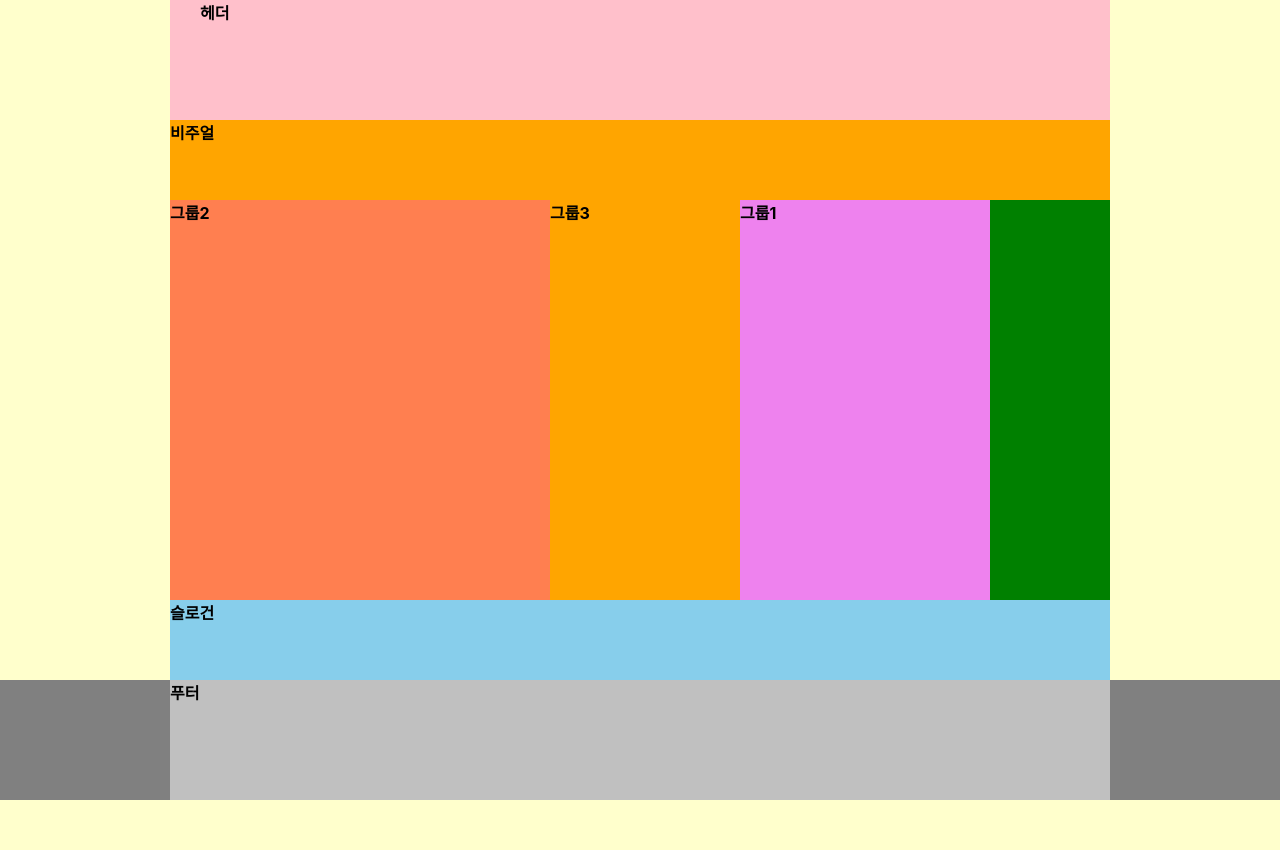
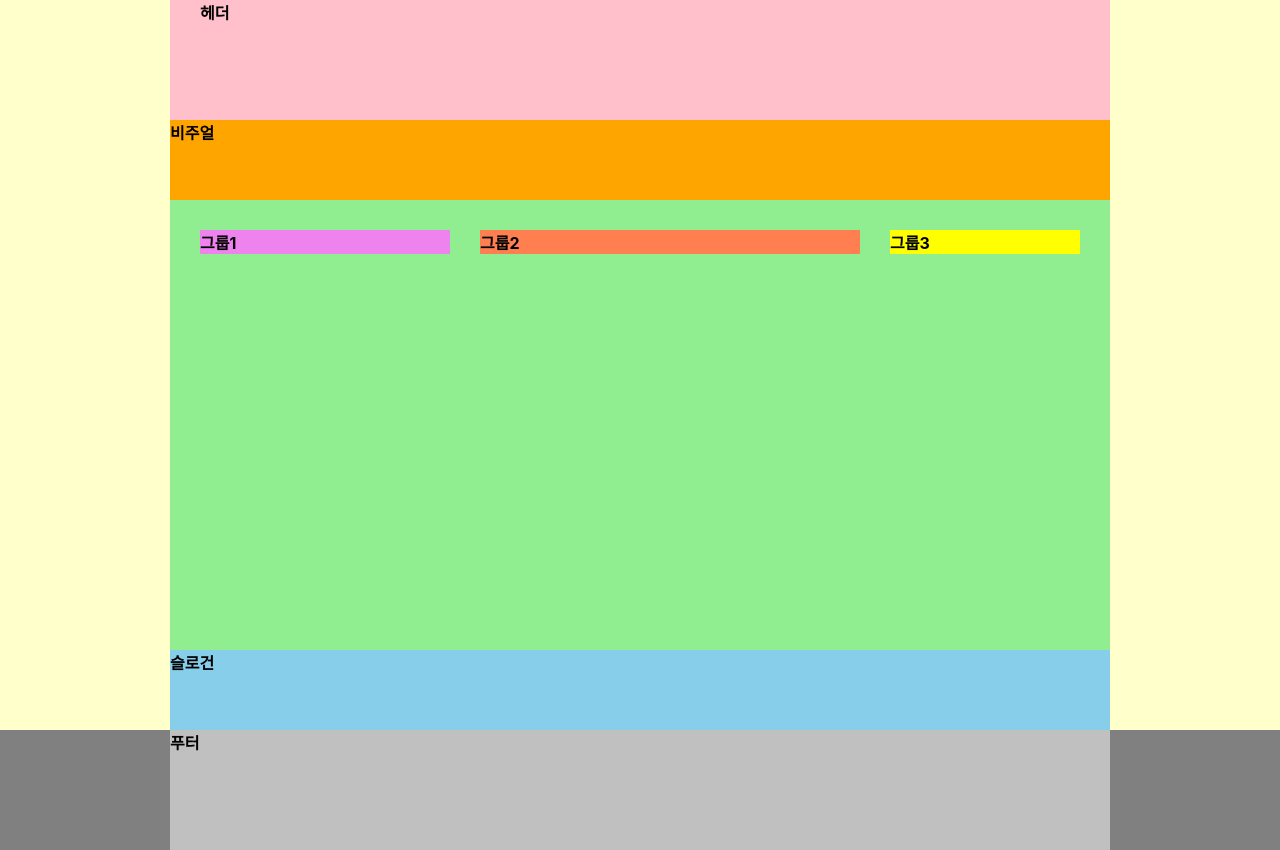
Before and after one commit to choinamechoi/HTML5, a website: page index.html in a window 1280 px wide. Before the commit the page ends 800 px from the top, so only its background shows below. Drawn offline with Linux system fonts and the light colour scheme; a web font is replaced by a local one.

Commit message:
flex를 이용한 메인 레이아웃 완성

```diff
--- a/styles/style2.css
+++ b/styles/style2.css
@@ -29,18 +29,22 @@
   }
 
   .main{
-    background-color: green;
-    height:50vh;
+    background-color: lightgreen;
+
+    min-height:450px;
     display : flex;
-    flex-direction: row;
 
+    flex-flow :row nowrap;
+    justify-content : space-between;
+    align-items: flex-start;
+    padding: 30px;
 
   }
 
   .group1{
     background-color: violet;
     width:250px;
-    order: 1;
+
    }
    .group2{
     background-color: coral;
@@ -49,7 +53,7 @@
 
   }
   .group3{
-    background-color: orange;
+    background-color: yellow;
     width:190px;
 
 
```
